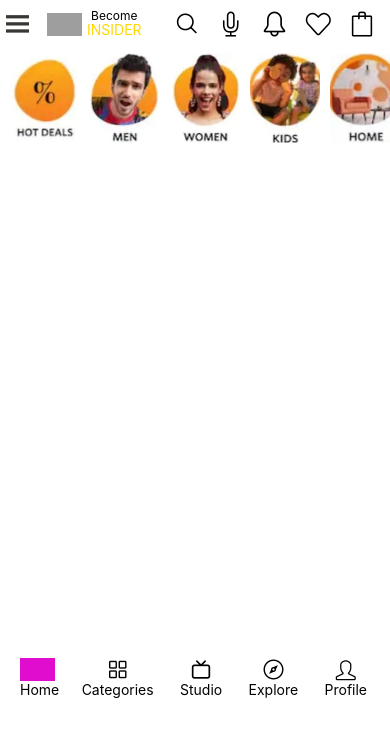
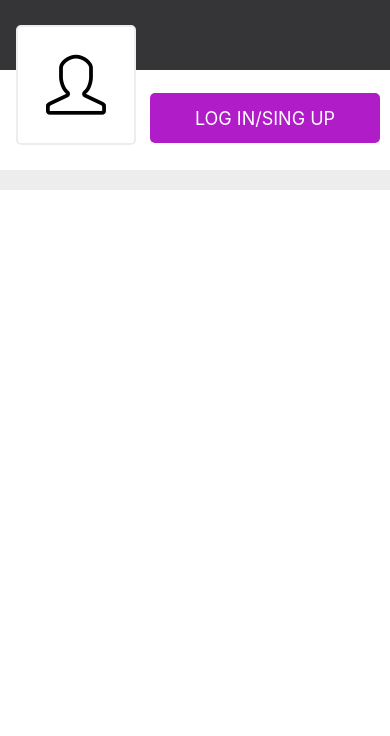
Before and after one commit to abhishekjmd/Myntra-FullStack-React-Native-App, a React Native app: screen /profile in a window 390 px wide. Shown: the top 736 px of the page. Built offline with nearby package versions, Linux system fonts and the light colour scheme; grey boxes are pictures that could not be loaded.

Commit message:
profile Screen Created

```diff
--- a/App.js
+++ b/App.js
@@ -1,20 +1,25 @@
 /* eslint-disable semi */
 /* eslint-disable prettier/prettier */
-import { View, Text } from 'react-native'
+import { View, StyleSheet,StatusBar } from 'react-native'
 import React from 'react'
-import HomeScreen from './src/Screens/HomeScreen'
-import ScrollBar from './src/Components/ScrollBar/ScrollBar'
-import BottomMenu from './src/Components/Bottommenu/BottomMenu'
-
-ScrollBar
+import Navigation from './src/Navigation/index'
+import ProfileScreen from './src/Screens/ProfileScreen'
 const App = () => {
   return (
-    <View>
-      <HomeScreen />
-      {/* <BottomMenu /> */}
-      {/* <ScrollBar /> */}
+    <View style={styles.root}>
+      <StatusBar
+      // translucent={true}
+      backgroundColor={'gray'}
+      barStyle='dark-content'
+      />
+      <ProfileScreen />
     </View>
   )
 }
 
-export default App
+export default App;
+const styles = StyleSheet.create({
+  root: {
+    flex: 1,
+  },
+})
--- a/src/Components/Bottommenu/BottomMenu.js
+++ b/src/Components/HomeScreenComponent/Bottommenu/BottomMenu.js
@@ -5,13 +5,7 @@ import AntDesign from 'react-native-vector-icons/AntDesign';
 import Feather from 'react-native-vector-icons/Feather';
 import SimoleLineIcons from
   'react-native-vector-icons/SimpleLineIcons';
-const BottomMenu = () => {
-  const Homepreesed = () => {
-    console.warn("Home pressed")
-  }
-  const UserPressed = () => {
-    console.warn('profile pressed')
-  }
+const BottomMenu = ({userPressed}) => {
   const CategoriesPressed = () => {
     console.warn('Categories pressed')
   }
@@ -21,12 +15,15 @@ const BottomMenu = () => {
   const ExplorePressed = () => {
     console.warn('Explore pressed')
   }
+  const LogoPressed = () => {
+    console.warn('Logo pressed')
+  }
 
   return (
     <View style={styles.mainContainer} >
       <View style={styles.subContainer} >
         <Pressable
-          onPress={Homepreesed}>
+          onPress={LogoPressed}>
           <Image source={{ uri: 'https://upload.wikimedia.org/wikipedia/commons/d/d5/Myntra_logo.png' }}
           style={styles.logo} />
           <Text style={styles.icontext}>Home</Text>
@@ -64,7 +61,7 @@ const BottomMenu = () => {
         </Pressable>
         <Pressable
         style={styles.iconContainer}
-        onPress={UserPressed}
+          onPress={userPressed}
         >
           <SimoleLineIcons size={20} name="user"
             style={styles.icon}
--- a/src/Components/ScrollBar/ScrollBar.js
+++ b/src/Components/HomeScreenComponent/ScrollBar/ScrollBar.js
@@ -3,15 +3,15 @@ import { StyleSheet, View, Image, ScrollView, TouchableOpacity } from 'react-nat
 import React from 'react'
 import BottomMenu from '../Bottommenu/BottomMenu'
 const images = [
-  require('../../../assets/images/image1.jpeg'),
-  require('../../../assets/images/image2.jpeg'),
-  require('../../../assets/images/image3.jpeg'),
-  require('../../../assets/images/image4.jpeg'),
-  require('../../../assets/images/image5.jpeg'),
-  require('../../../assets/images/image6.jpeg'),
-  require('../../../assets/images/image7.jpeg'),
-  require('../../../assets/images/image8.jpeg'),
-  require('../../../assets/images/image9.jpeg'),
+  require('../../../../assets/images/image1.jpeg'),
+  require('../../../../assets/images/image2.jpeg'),
+  require('../../../../assets/images/image3.jpeg'),
+  require('../../../../assets/images/image4.jpeg'),
+  require('../../../../assets/images/image5.jpeg'),
+  require('../../../../assets/images/image6.jpeg'),
+  require('../../../../assets/images/image7.jpeg'),
+  require('../../../../assets/images/image8.jpeg'),
+  require('../../../../assets/images/image9.jpeg'),
 
 ]
 
--- /dev/null
+++ b/src/Components/ProfileScreen Components/LowerScreen/LowerScreen.js
@@ -0,0 +1,18 @@
+import { StyleSheet, Text, View } from 'react-native'
+import React from 'react'
+
+const LowerScreen = () => {
+  return (
+    <View style={styles.rootContainer}>
+
+    </View>
+  )
+}
+
+export default LowerScreen
+
+const styles = StyleSheet.create({
+  rootContainer:{
+    width:'100%',
+  }
+})
--- /dev/null
+++ b/src/Components/ProfileScreen Components/UpperScreen/Upperscreen.js
@@ -0,0 +1,69 @@
+import { StyleSheet, Text, View } from 'react-native'
+import React from 'react'
+import SimpleLineIcons from 'react-native-vector-icons/SimpleLineIcons'
+const Upperscreen = () => {
+    return (
+        <View style={styles.mainContainer} >
+            <View style={styles.colorContainer} />
+            <View style={styles.centerContainer} >
+                <View style={styles.iconContainer} >
+                    <SimpleLineIcons
+                        name='user'
+                        size={60}
+                    />
+                </View>
+                <View style={styles.btn} >
+                    <Text style={styles.txtbtn}>log in/sing up</Text>
+                </View>
+            </View>
+        </View>
+    )
+}
+
+export default Upperscreen
+
+const styles = StyleSheet.create({
+    mainContainer: {
+        width: '100%',
+        height: 190,
+        borderBottomWidth:20,
+        borderBottomColor:'#ededed',
+    },
+    colorContainer: {
+        width: '100%',
+        height: 70,
+        backgroundColor: '#353436',
+    },
+    centerContainer: {
+        flexDirection: 'row',
+    },
+    iconContainer: {
+        width: 120,
+        height: 120,
+        backgroundColor: 'white',
+        flexDirection: 'row',
+        bottom: 45,
+        left: 16,
+        justifyContent: 'center',
+        alignItems: 'center',
+        borderRadius: 5,
+        borderWidth:2,
+        borderColor:'#ededed',
+    },
+    btn: {
+        width: 230,
+        height: 50,
+        backgroundColor: '#b01cc7',
+        flexDirection: 'row',
+        justifyContent: 'center',
+        alignItems: 'center',
+        borderRadius: 5,
+        top: 23,
+        left: 30,
+    },
+    txtbtn: {
+        color: 'white',
+        fontSize: 18,
+        textTransform: 'uppercase',
+    }
+})
--- /dev/null
+++ b/src/Navigation/index.js
@@ -0,0 +1,19 @@
+/* eslint-disable prettier/prettier */
+import { View, Text } from 'react-native';
+import React from 'react';
+import { NavigationContainer } from '@react-navigation/native';
+import { createNativeStackNavigator } from '@react-navigation/native-stack';
+import HomeScreen from '../Screens/HomeScreen';
+import ProfileScreen from '../Screens/ProfileScreen'
+const Stack = createNativeStackNavigator();
+const Navigation = () => {
+    return (
+        <NavigationContainer>
+            <Stack.Navigator>
+                <Stack.Screen name='home' component={HomeScreen} options={{ headerShown: false }} />
+                <Stack.Screen name='profile' component={ProfileScreen} />
+            </Stack.Navigator>
+        </NavigationContainer>
+    )
+}
+export default Navigation;
--- a/src/Screens/HomeScreen.js
+++ b/src/Screens/HomeScreen.js
@@ -1,18 +1,28 @@
 /* eslint-disable prettier/prettier */
 import { StyleSheet, View } from 'react-native';
 import React from 'react';
-import BottomMenu from '../Components/Bottommenu/BottomMenu';
-import ToggleBar from '../Components/ToggleBar/ToggleBar';
-import ScrollBar from '../Components/ScrollBar/ScrollBar'
+import BottomMenu from '../Components/HomeScreenComponent/Bottommenu/BottomMenu';
+import ToggleBar from '../Components/HomeScreenComponent/ToggleBar/ToggleBar';
+import ScrollBar from '../Components/HomeScreenComponent/ScrollBar/ScrollBar'
+import ProfileScreen from '../Screens/ProfileScreen';
+import { useNavigation } from '@react-navigation/native';
+
 const HomeScreen = () => {
+  const navigation = useNavigation();
+  const Homepreesed = () => {
+    console.warn("Home pressed")
+    navigation.navigate('profile')
+  }
   return (
     <View>
       <ToggleBar />
       <ScrollBar />
-      <BottomMenu />
+      <BottomMenu
+        userPressed={Homepreesed}
+      />
     </View>
   )
 }
 
-export default HomeScreen
+export default HomeScreen;
 const styles = StyleSheet.create({})
--- /dev/null
+++ b/src/Screens/ProfileScreen.js
@@ -0,0 +1,22 @@
+/* eslint-disable prettier/prettier */
+//import liraries
+import React from 'react';
+import { View, StyleSheet,ScrollView } from 'react-native';
+import LowerScreen from '../Components/ProfileScreen Components/LowerScreen/LowerScreen';
+import Upperscreen from '../Components/ProfileScreen Components/UpperScreen/Upperscreen';
+
+const ProfileScreen = () => {
+    return (
+        <ScrollView >
+            <Upperscreen />
+            <LowerScreen />
+        </ScrollView>
+    );
+};
+
+// define your styles
+const styles = StyleSheet.create({
+});
+
+//make this component available to the app
+export default ProfileScreen;
```
Also changed, not shown: src/Navigation/Navigation.js (deleted, +0 -23 lines), src/Components/HomeScreenComponent/ToggleBar/ToggleBar.js (renamed from src/Components/ToggleBar/ToggleBar.js), src/Components/HomeScreenComponent/ToolBar/Toolbar.js (renamed from src/Components/ToolBar/Toolbar.js), src/Navigation/Styles.js (added), 1 other file (tests, documents, lock files or other folders).
